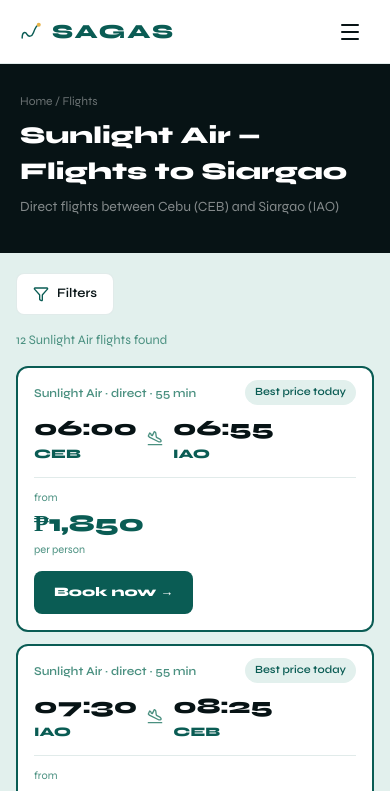
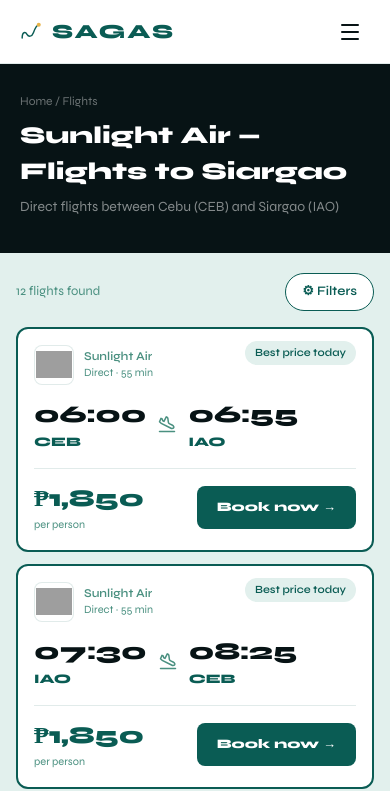
Before and after one commit to benjyamarupro-spec/sagas, a Next.js app: page /flights in a window 390 px wide. Shown: the top 791 px of the page. Built offline with nearby package versions, Linux system fonts and the light colour scheme; grey boxes are pictures that could not be loaded.

Commit message:
Fix — flights mobile layout accordéon + cards verticales

```diff
--- a/src/app/flights/page.tsx
+++ b/src/app/flights/page.tsx
@@ -1,6 +1,6 @@
 'use client';
 import { useState, Suspense } from 'react';
-import { PlaneLanding, Filter, X } from 'lucide-react';
+import { PlaneLanding } from 'lucide-react';
 import Link from 'next/link';
 import { useSearchParams } from 'next/navigation';
 import { useWindowSize } from '@/hooks/useWindowSize';
@@ -38,7 +38,7 @@ function FlightsContent() {
   const [sortBy, setSortBy] = useState('cheapest');
   const [timeFilter, setTimeFilter] = useState('all');
   const [routeFilter, setRouteFilter] = useState(initialRoute);
-  const [sidebarOpen, setSidebarOpen] = useState(false);
+  const [showFilters, setShowFilters] = useState(false);
 
   const width = useWindowSize();
   const isMobile = width > 0 && width < 768;
@@ -65,7 +65,9 @@ function FlightsContent() {
     return { bg: 'var(--seafoam)', color: 'var(--lagoon)' };
   };
 
-  const SidebarContent = () => (
+  const hasActiveFilters = sortBy !== 'cheapest' || routeFilter !== 'all' || maxPrice < 5000 || timeFilter !== 'all';
+
+  const DesktopSidebar = () => (
     <div style={{ background: 'white', borderRadius: 12, border: '1px solid var(--border)', padding: 20, height: 'fit-content' }}>
       <div style={{ background: 'var(--seafoam)', borderRadius: 20, padding: '6px 14px', display: 'inline-block', marginBottom: 20 }}>
         <span style={{ fontFamily: 'Syne', fontWeight: 600, fontSize: 12, color: 'var(--lagoon)' }}>✈ Sunlight Air only</span>
@@ -108,15 +110,6 @@ function FlightsContent() {
           {section.content}
         </div>
       ))}
-
-      {isMobile && (
-        <button
-          onClick={() => setSidebarOpen(false)}
-          style={{ width: '100%', background: 'var(--lagoon)', color: 'white', border: 'none', borderRadius: 8, padding: '12px', fontFamily: 'Syne', fontWeight: 800, fontSize: 14, cursor: 'pointer', marginTop: 8 }}
-        >
-          Apply filters ({filtered.length} results)
-        </button>
-      )}
     </div>
   );
 
@@ -139,31 +132,127 @@ function FlightsContent() {
       <div style={{ background: 'var(--seafoam)', padding: isMobile ? '20px 16px' : '32px 40px', minHeight: '60vh' }}>
         <div style={{ maxWidth: 1100, margin: '0 auto' }}>
 
-          {/* Mobile filter button */}
+          {/* Mobile filter bar */}
           {isMobile && (
+            <div style={{ marginBottom: 16 }}>
+              <div style={{ display: 'flex', alignItems: 'center', justifyContent: 'space-between', marginBottom: showFilters ? 12 : 0 }}>
+                <p style={{ fontFamily: 'Syne', fontWeight: 400, fontSize: 13, color: 'var(--lagoon-muted)', margin: 0 }}>
+                  {filtered.length} flights found
+                </p>
                 <button
-              onClick={() => setSidebarOpen(true)}
-              style={{ display: 'flex', alignItems: 'center', gap: 8, background: 'white', border: '1px solid var(--border)', borderRadius: 8, padding: '10px 16px', fontFamily: 'Syne', fontWeight: 600, fontSize: 13, color: 'var(--nightsurf)', cursor: 'pointer', marginBottom: 16 }}
+                  onClick={() => setShowFilters(f => !f)}
+                  style={{
+                    background: showFilters ? 'var(--lagoon)' : 'white',
+                    color: showFilters ? 'white' : 'var(--lagoon)',
+                    border: '1px solid var(--lagoon)',
+                    borderRadius: 20, padding: '8px 16px',
+                    fontFamily: 'Syne', fontWeight: 600, fontSize: 13,
+                    cursor: 'pointer', display: 'flex', alignItems: 'center', gap: 6,
+                  }}
                 >
-              <Filter size={16} color="var(--lagoon)" />
-              Filters
+                  {showFilters ? '✕ Close' : '⚙ Filters'}
+                  {!showFilters && hasActiveFilters && (
+                    <span style={{ width: 8, height: 8, borderRadius: '50%', background: 'var(--coral)', display: 'inline-block' }} />
+                  )}
                 </button>
+              </div>
+
+              {showFilters && (
+                <div style={{
+                  background: 'white', border: '1px solid var(--border)',
+                  borderRadius: 12, padding: 16,
+                  display: 'flex', flexDirection: 'column', gap: 16,
+                }}>
+                  {/* Sort */}
+                  <div>
+                    <p style={{ fontFamily: 'Syne', fontWeight: 600, fontSize: 10, color: 'var(--lagoon-muted)', textTransform: 'uppercase', letterSpacing: 1.5, marginBottom: 8 }}>Sort by</p>
+                    <select value={sortBy} onChange={e => setSortBy(e.target.value)}
+                      style={{ width: '100%', padding: '10px', fontFamily: 'Syne', fontSize: 14, border: '1px solid var(--border)', borderRadius: 8 }}>
+                      <option value="cheapest">Cheapest first</option>
+                      <option value="time">Departure time</option>
+                    </select>
+                  </div>
+
+                  {/* Route */}
+                  <div>
+                    <p style={{ fontFamily: 'Syne', fontWeight: 600, fontSize: 10, color: 'var(--lagoon-muted)', textTransform: 'uppercase', letterSpacing: 1.5, marginBottom: 8 }}>Route</p>
+                    <div style={{ display: 'flex', flexDirection: 'column', gap: 6 }}>
+                      {[['all','All routes'],['ceb','Cebu ↔ Siargao'],['crk','Clark ↔ Siargao']].map(([v,l]) => (
+                        <button key={v} onClick={() => setRouteFilter(v)}
+                          style={{
+                            padding: '10px', fontFamily: 'Syne', fontSize: 13,
+                            background: routeFilter === v ? 'var(--lagoon)' : 'var(--seafoam)',
+                            color: routeFilter === v ? 'white' : 'var(--lagoon-muted)',
+                            border: 'none', borderRadius: 8, cursor: 'pointer', textAlign: 'left',
+                          }}>
+                          {l}
+                        </button>
+                      ))}
+                    </div>
+                  </div>
+
+                  {/* Price */}
+                  <div>
+                    <p style={{ fontFamily: 'Syne', fontWeight: 600, fontSize: 10, color: 'var(--lagoon-muted)', textTransform: 'uppercase', letterSpacing: 1.5, marginBottom: 8 }}>Price range</p>
+                    <input type="range" min={0} max={5000} step={50}
+                      value={maxPrice} onChange={e => setMaxPrice(Number(e.target.value))}
+                      style={{ width: '100%', accentColor: 'var(--lagoon)' }} />
+                    <p style={{ fontFamily: 'Syne', fontWeight: 800, fontSize: 13, color: 'var(--lagoon)', marginTop: 4 }}>Up to ₱{maxPrice.toLocaleString()}</p>
+                  </div>
+
+                  {/* Departure time */}
+                  <div>
+                    <p style={{ fontFamily: 'Syne', fontWeight: 600, fontSize: 10, color: 'var(--lagoon-muted)', textTransform: 'uppercase', letterSpacing: 1.5, marginBottom: 8 }}>Departure time</p>
+                    <div style={{ display: 'grid', gridTemplateColumns: '1fr 1fr', gap: 6 }}>
+                      {[['all','All times'],['morning','Morning 6–12'],['afternoon','Afternoon 12–18'],['evening','Evening 18+']].map(([v,l]) => (
+                        <button key={v} onClick={() => setTimeFilter(v)}
+                          style={{
+                            padding: '10px 8px', fontFamily: 'Syne', fontSize: 12,
+                            background: timeFilter === v ? 'var(--lagoon)' : 'var(--seafoam)',
+                            color: timeFilter === v ? 'white' : 'var(--lagoon-muted)',
+                            border: 'none', borderRadius: 8, cursor: 'pointer',
+                          }}>
+                          {l}
+                        </button>
+                      ))}
+                    </div>
+                  </div>
+
+                  {/* Apply */}
+                  <button onClick={() => setShowFilters(false)}
+                    style={{
+                      background: 'var(--coral)', color: 'white', border: 'none',
+                      borderRadius: 10, padding: '14px',
+                      fontFamily: 'Syne', fontWeight: 800, fontSize: 14, cursor: 'pointer',
+                    }}>
+                    Show {filtered.length} flights →
+                  </button>
+                </div>
+              )}
+            </div>
           )}
 
           <div style={{ display: 'grid', gridTemplateColumns: isMobile ? '1fr' : '220px 1fr', gap: 24 }}>
-            {/* Sidebar — desktop always visible, mobile overlay */}
-            {!isMobile && <SidebarContent />}
+            {/* Desktop sidebar */}
+            {!isMobile && <DesktopSidebar />}
 
             {/* Results */}
             <div>
+              {!isMobile && (
                 <p style={{ fontFamily: 'Syne', fontWeight: 400, fontSize: 13, color: 'var(--lagoon-muted)', marginBottom: 16 }}>
                   {filtered.length} Sunlight Air flights found
                 </p>
+              )}
               <div style={{ display: 'flex', flexDirection: 'column', gap: 12 }}>
                 {filtered.map((f) => {
                   const bs = badgeStyle(f.badgeType);
                   return (
-                    <div key={f.id} style={{ background: 'white', borderRadius: 12, border: `${f.badgeType === 'best' ? '2px' : '1px'} solid ${f.badgeType === 'best' ? 'var(--lagoon)' : 'var(--border)'}`, padding: isMobile ? 16 : 20, position: 'relative' }}>
+                    <div key={f.id} style={{
+                      background: 'white', borderRadius: 12,
+                      border: `${f.badgeType === 'best' ? '2px' : '1px'} solid ${f.badgeType === 'best' ? 'var(--lagoon)' : 'var(--border)'}`,
+                      padding: isMobile ? 16 : 20,
+                      position: 'relative',
+                    }}>
                       {f.badge && (
                         <span style={{ position: 'absolute', top: 12, right: 16, background: bs.bg, color: bs.color, borderRadius: 20, padding: '4px 10px', fontFamily: 'Syne', fontWeight: 600, fontSize: 11 }}>
                           {f.badge}
@@ -171,29 +260,50 @@ function FlightsContent() {
                       )}
 
                       {isMobile ? (
-                        /* Mobile: stacked */
+                        /* Mobile: vertical layout */
+                        <div style={{ display: 'flex', flexDirection: 'column', gap: 12 }}>
+                          {/* Logo + airline info */}
+                          <div style={{ display: 'flex', alignItems: 'center', gap: 10 }}>
+                            <div style={{ width: 40, height: 40, borderRadius: 8, overflow: 'hidden', flexShrink: 0, border: '1px solid var(--border)', display: 'flex', alignItems: 'center', justifyContent: 'center', background: 'white' }}>
+                              <img
+                                src="https://airhex.com/images/airline-logos/square/sunlight-air.png"
+                                alt="Sunlight Air"
+                                style={{ width: 36, height: 36, objectFit: 'contain' }}
+                                onError={(e) => {
+                                  e.currentTarget.style.display = 'none';
+                                  e.currentTarget.parentElement!.innerHTML =
+                                    '<span style="fontFamily:Syne,sans-serif;fontWeight:800;fontSize:11px;color:#0A5C54">SA</span>';
+                                }}
+                              />
+                            </div>
                             <div>
-                          <p style={{ fontFamily: 'Syne', fontWeight: 600, fontSize: 12, color: 'var(--lagoon-muted)', marginBottom: 10 }}>Sunlight Air · direct · {f.duration}</p>
-                          <div style={{ display: 'flex', alignItems: 'center', gap: 10, marginBottom: 12 }}>
+                              <p style={{ fontFamily: 'Syne', fontWeight: 600, fontSize: 12, color: 'var(--lagoon-muted)', margin: 0 }}>Sunlight Air</p>
+                              <p style={{ fontFamily: 'Syne', fontWeight: 400, fontSize: 11, color: 'var(--lagoon-muted)', margin: 0 }}>Direct · {f.duration}</p>
+                            </div>
+                          </div>
+
+                          {/* Times + route */}
+                          <div style={{ display: 'flex', alignItems: 'center', gap: 12 }}>
                             <div>
-                              <p style={{ fontFamily: 'Syne', fontWeight: 800, fontSize: 22, color: 'var(--nightsurf)', margin: 0 }}>{f.depart}</p>
+                              <p style={{ fontFamily: 'Syne', fontWeight: 800, fontSize: 24, color: 'var(--nightsurf)', margin: 0 }}>{f.depart}</p>
                               <p style={{ fontFamily: 'Syne', fontWeight: 700, fontSize: 13, color: 'var(--lagoon)', margin: 0 }}>{f.from}</p>
                             </div>
-                            <PlaneLanding size={16} color="var(--lagoon-muted)" />
+                            <PlaneLanding size={18} color="var(--lagoon-muted)" />
                             <div>
-                              <p style={{ fontFamily: 'Syne', fontWeight: 800, fontSize: 22, color: 'var(--nightsurf)', margin: 0 }}>{f.arrive}</p>
+                              <p style={{ fontFamily: 'Syne', fontWeight: 800, fontSize: 24, color: 'var(--nightsurf)', margin: 0 }}>{f.arrive}</p>
                               <p style={{ fontFamily: 'Syne', fontWeight: 700, fontSize: 13, color: 'var(--lagoon)', margin: 0 }}>{f.to}</p>
                             </div>
                           </div>
-                          <div style={{ display: 'flex', flexDirection: 'column', alignItems: 'flex-start', gap: 12, borderTop: '1px solid var(--border)', paddingTop: 12 }}>
+
+                          {/* Price + Book side by side */}
+                          <div style={{ display: 'flex', alignItems: 'center', justifyContent: 'space-between', borderTop: '1px solid var(--border)', paddingTop: 12, marginTop: 4 }}>
                             <div>
-                              <p style={{ fontFamily: 'Syne', fontWeight: 400, fontSize: 11, color: 'var(--lagoon-muted)', margin: 0 }}>from</p>
-                              <p style={{ fontFamily: 'Syne', fontWeight: 800, fontSize: 24, color: 'var(--lagoon)', margin: 0 }}>₱{f.price.toString().replace(/\B(?=(\d{3})+(?!\d))/g, ',')}</p>
-                              <p style={{ fontFamily: 'Syne', fontWeight: 400, fontSize: 11, color: 'var(--lagoon-muted)', margin: 0 }}>per person</p>
+                              <p style={{ fontFamily: 'Syne', fontWeight: 800, fontSize: 24, color: 'var(--lagoon)', margin: 0 }}>₱{f.price.toLocaleString()}</p>
+                              <p style={{ fontFamily: 'Syne', fontSize: 11, color: 'var(--lagoon-muted)', margin: 0 }}>per person</p>
                             </div>
                             <Link
                               href={`/booking?from=${f.from}&to=${f.to}&depart=${f.depart}&arrive=${f.arrive}&duration=${encodeURIComponent(f.duration)}&price=${f.price}&departDate=${departParam}${returnParam ? '&returnDate='+returnParam : ''}`}
-                              style={{ background: 'var(--lagoon)', color: 'white', borderRadius: 8, padding: '12px 20px', fontFamily: 'Syne', fontWeight: 800, fontSize: 13, textDecoration: 'none', display: 'inline-block' }}
+                              style={{ background: 'var(--lagoon)', color: 'white', borderRadius: 8, padding: '12px 20px', fontFamily: 'Syne', fontWeight: 800, fontSize: 13, textDecoration: 'none' }}
                             >
                               Book now →
                             </Link>
@@ -255,21 +365,6 @@ function FlightsContent() {
           </div>
         </div>
       </div>
-
-      {/* Mobile sidebar overlay */}
-      {isMobile && sidebarOpen && (
-        <div style={{ position: 'fixed', inset: 0, zIndex: 100, background: 'rgba(0,0,0,0.4)', display: 'flex', alignItems: 'flex-end' }}>
-          <div style={{ background: 'var(--seafoam)', borderRadius: '20px 20px 0 0', width: '100%', maxHeight: '85vh', overflowY: 'auto', padding: 20 }}>
-            <div style={{ display: 'flex', justifyContent: 'space-between', alignItems: 'center', marginBottom: 16 }}>
-              <p style={{ fontFamily: 'Syne', fontWeight: 800, fontSize: 16, color: 'var(--nightsurf)', margin: 0 }}>Filters</p>
-              <button onClick={() => setSidebarOpen(false)} style={{ background: 'none', border: 'none', cursor: 'pointer', padding: 4 }}>
-                <X size={22} color="var(--nightsurf)" />
-              </button>
-            </div>
-            <SidebarContent />
-          </div>
-        </div>
-      )}
     </div>
   );
 }
```
Lines whose indentation alone changed are shown as unchanged.
